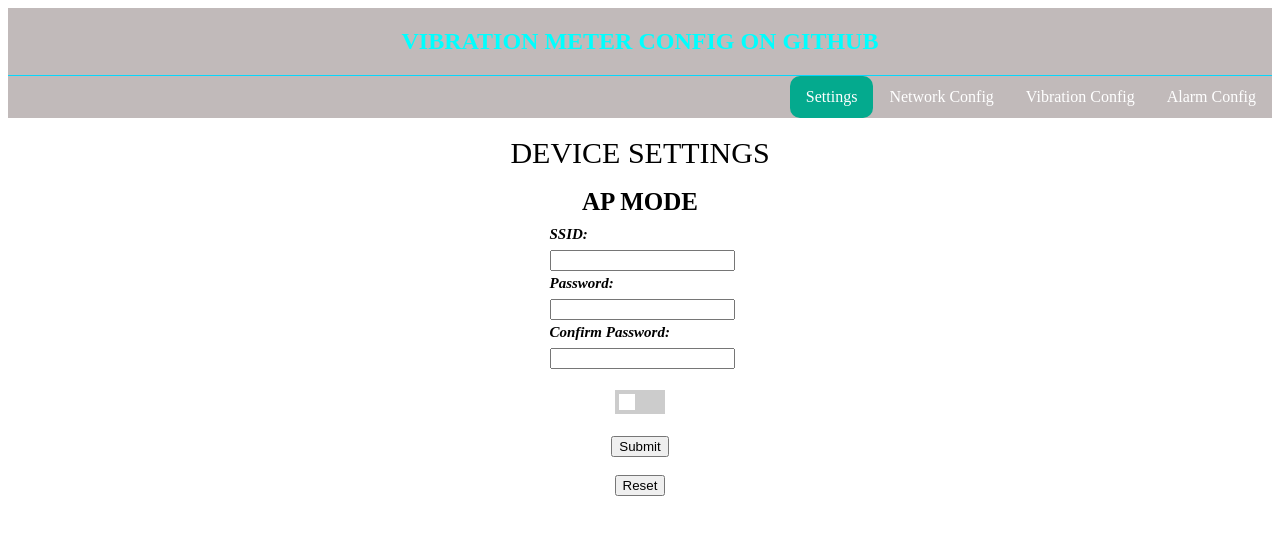
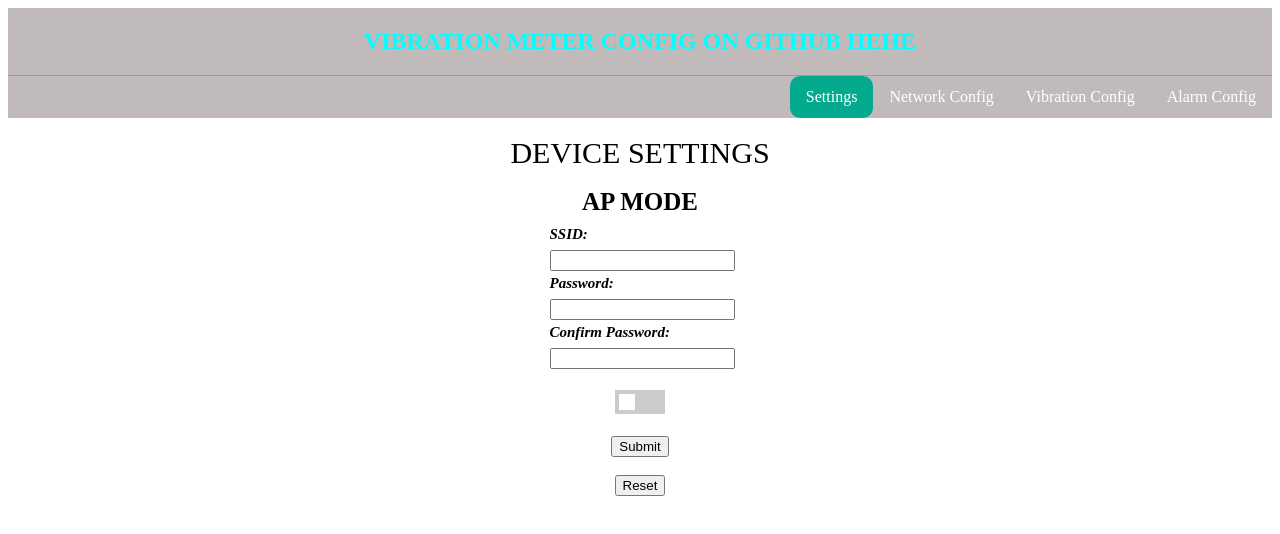
Before and after one commit to TranThanhTan19146259/MyWebsite, a plain HTML site: page index.html in a window 1280 px wide. Drawn offline with Linux system fonts and the light colour scheme; no server answers.

Commit message:
update new name

```diff
--- a/index.html
+++ b/index.html
@@ -16,7 +16,7 @@
 
 <body onload="generatePage();">
     <div class="topnav">
-        <h2>VIBRATION METER CONFIG ON GITHUB</h2>
+        <h2>VIBRATION METER CONFIG ON GITHUB HEHE</h2>
         <div class="line1"></div>
         <div class="topnav-right">
             <li><a class="select-tab active" href="#Settings">Settings</a></li>
```
